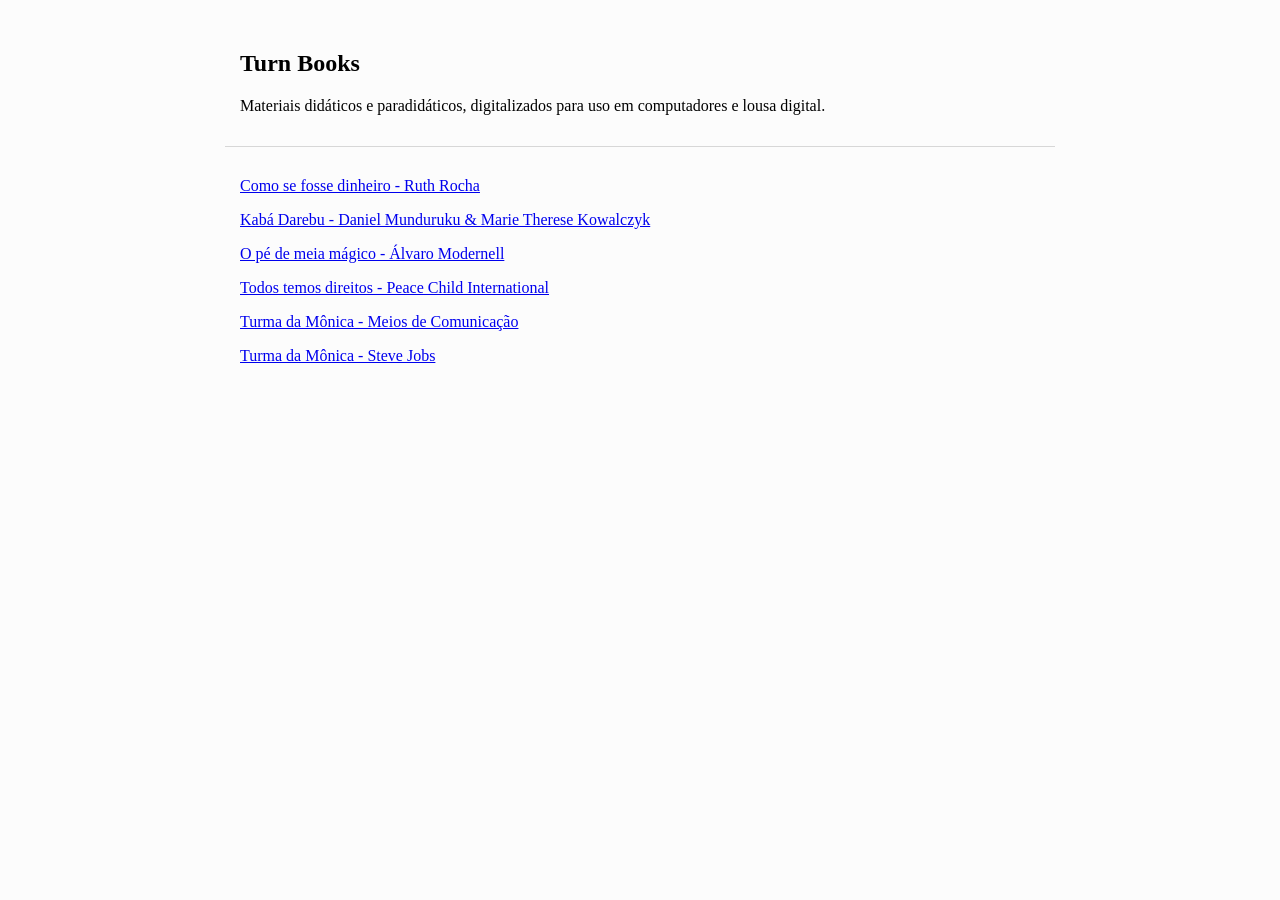
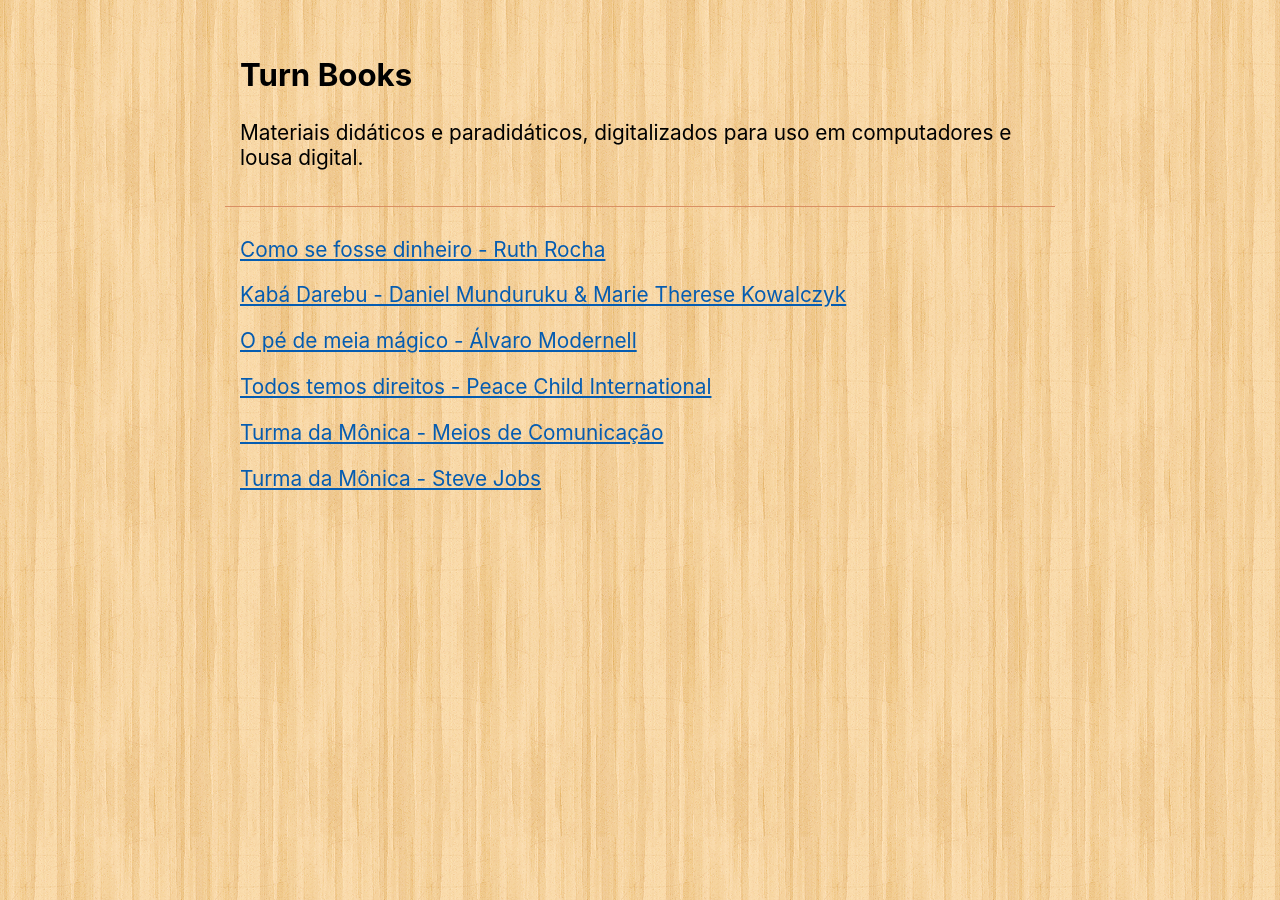
Before and after one commit to CopaTecnologia/turn-books, a Jekyll site: the page built from index.html, in a window 1280 px wide. Built offline with Jekyll 4.4.1, drawn with Linux system fonts in a browser that asks for light colours.

Commit message:
Imagem de fundo e cores

```diff
--- a/css/basic.css
+++ b/css/basic.css
@@ -6,6 +6,13 @@
 	background-color:#fcfcfc;
 	margin:0;
 	padding:0;
+	background-image: url(../img/wood_pattern.png);
+	font-family: -apple-system, BlinkMacSystemFont, "Segoe UI", Helvetica, Arial, sans-serif, "Apple Color Emoji", "Segoe UI Emoji", "Segoe UI Symbol";
+	font-size: 1.3em;
+}
+
+a{
+	color: #055cb1;
 }
 
 img{
@@ -30,7 +37,7 @@
 .site-header{
 	margin-bottom: 30px;
 	padding-bottom: 15px;
-	border-bottom: 1px solid #d7d7d7
+	border-bottom: 1px solid #da8f63;
 }
 
 .book .site-header{
```
Also changed, not shown: img/wood_pattern.png (added).
